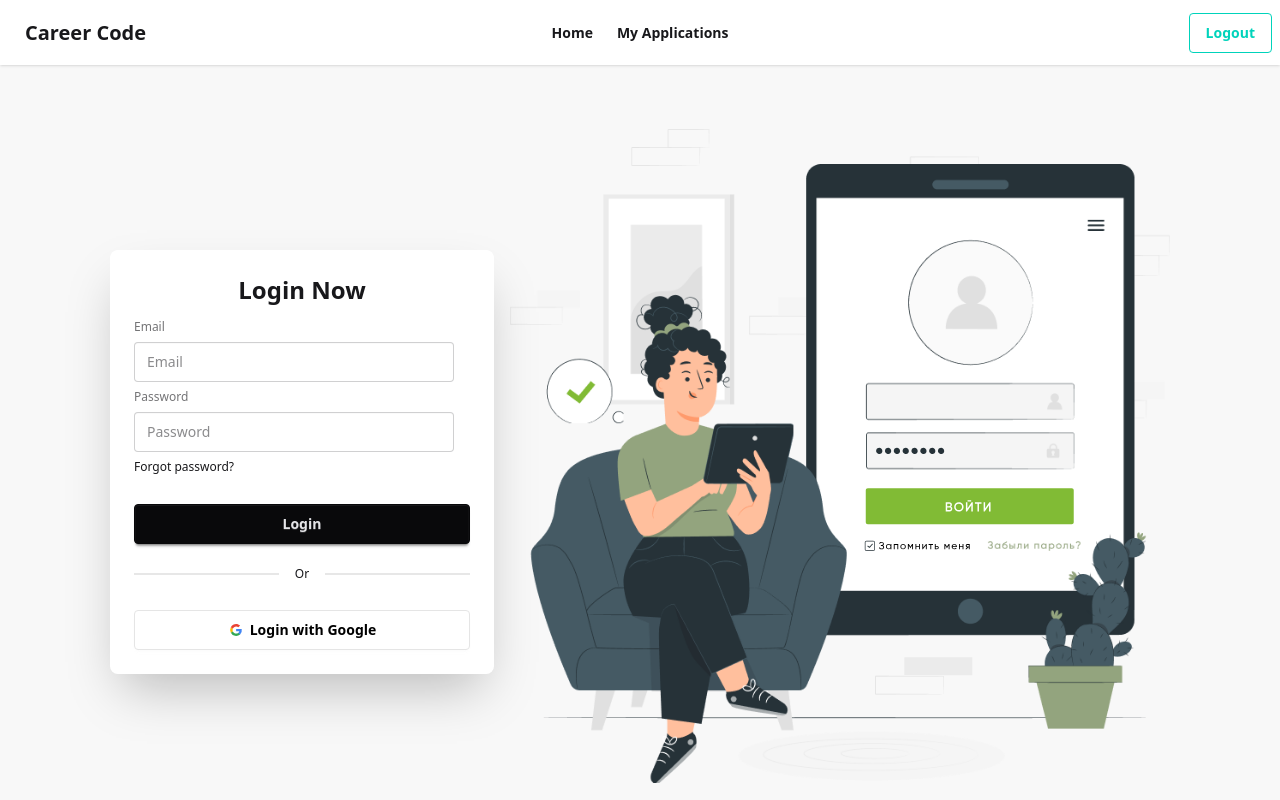
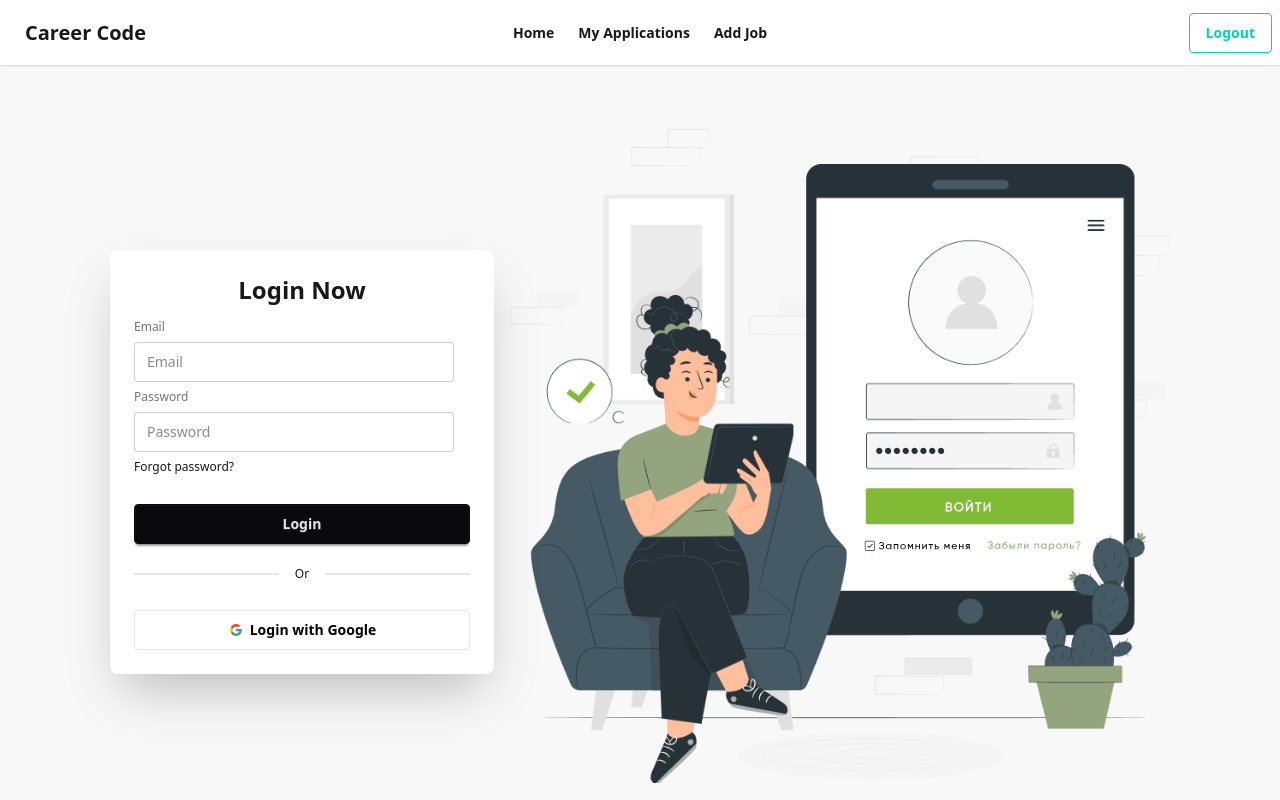
Before and after one commit to mahfuzarrahmanmunna/career-code-client, a React (Vite) app: page /login in a window 1280 px wide. Shown: the top 800 px of the page. Built offline with nearby package versions, Linux system fonts and the light colour scheme; no server answers; sample sign-in values are in the browser's storage.

Commit message:
added addjob components

```diff
--- /dev/null
+++ b/src/Pages/AddJobs/AddJobs.jsx
@@ -0,0 +1,12 @@
+import React from 'react';
+
+const AddJobs = () => {
+    return (
+        <div>
+            <h2>Please add a job</h2>
+            <form></form>
+        </div>
+    );
+};
+
+export default AddJobs;
--- a/src/Pages/Shared/Navbar/Navbar.jsx
+++ b/src/Pages/Shared/Navbar/Navbar.jsx
@@ -23,11 +23,18 @@ const Navbar = () => {
         </li>
         {
             user && (
-                <li>
-                    <NavLink to='/my-applications' className={({ isActive }) => `font-bold ${isActive ? 'text-primary' : ''}`}>
-                        My Applications
-                    </NavLink>
-                </li>
+                <>
+                    <li>
+                        <NavLink to='/my-applications' className={({ isActive }) => `font-bold ${isActive ? 'text-primary' : ''}`}>
+                            My Applications
+                        </NavLink>
+                    </li>
+                    <li>
+                        <NavLink to='/add-job' className={({ isActive }) => `font-bold ${isActive ? 'text-primary' : ''}`}>
+                            Add Job
+                        </NavLink>
+                    </li>
+                </>
             )
         }
         {/* <li>
--- a/src/Routes/Routes.jsx
+++ b/src/Routes/Routes.jsx
@@ -7,6 +7,7 @@ import JobDetails from "../Pages/JobDetails/JobDtails";
 import JobApply from "../Pages/JobApply/JobApply";
 import PrivateRoutes from "../Private/PrivateRoutes/PrivateRoutes";
 import MyApplications from "../Pages/MyApplications/MyApplications";
+import AddJobs from "../Pages/AddJobs/AddJobs";
 
 export const router = createBrowserRouter([
     {
@@ -36,6 +37,12 @@ export const router = createBrowserRouter([
                 element: <PrivateRoutes><JobApply /></PrivateRoutes>
             },
             {
+                path: '/add-job',
+                element: <PrivateRoutes>
+                    <AddJobs />
+                </PrivateRoutes>
+            },
+            {
                 path: '/my-applications',
                 element: <PrivateRoutes>
                     <MyApplications />
```
